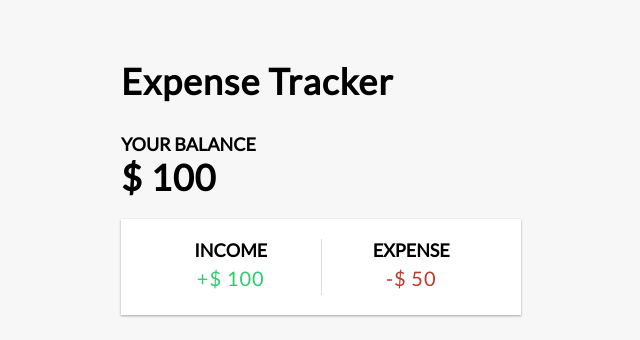
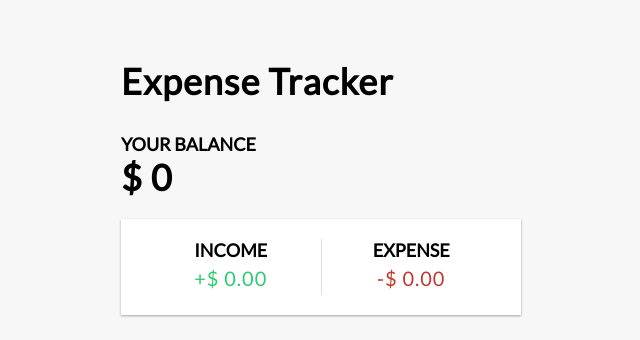
Before and after one commit to muhammadderic/expense-tracker-app, a Vue app in the folder frontend/: page / in a window 1280 px wide. Shown: the top 340 px of the page, without its empty margins (319-959 px from the left). Built offline with nearby package versions, Linux system fonts and the light colour scheme.

Commit message:
Add computed total, income, and expense

```diff
--- a/frontend/src/App.vue
+++ b/frontend/src/App.vue
@@ -5,7 +5,7 @@ import MainBalance from './components/MainBalance.vue';
 import MainHeader from './components/MainHeader.vue'
 import TransactionsList from './components/TransactionsList.vue';
 
-import { ref, onMounted } from 'vue';
+import { ref, computed, onMounted } from 'vue';
 import {useToast} from 'vue-toastification';
 
 const transactions = ref([]);
@@ -18,6 +18,29 @@ onMounted(() => {
   if (savedTransactions) {
     transactions.value = savedTransactions;
   }
+})
+
+// Get total balance
+const total = computed(() => {
+  return transactions.value.reduce((total, transaction) => {
+    return total + transaction.amount;
+  }, 0);
+})
+
+// Get income
+const income = computed(() => {
+  return transactions.value
+    .filter((transaction) => transaction.amount > 0)
+    .reduce((total, transaction) => total + transaction.amount, 0)
+    .toFixed(2);
+})
+
+// Get expense
+const expense = computed(() => {
+  return transactions.value
+    .filter((transaction) => transaction.amount < 0)
+    .reduce((total, transaction) => total + transaction.amount, 0)
+    .toFixed(2);
 })
 
 const handleTransactionsSubmitted = (transactionData) => {
@@ -46,8 +69,8 @@ const saveTransactionsToLocalStorage = () => {
 <template>
   <MainHeader/>
   <div class="container">
-    <MainBalance :total="100"/>
-    <IncomeExpenses :income="100.00" :expense="50.00"/>
+    <MainBalance :total="total"/>
+    <IncomeExpenses :income="income" :expense="expense"/>
     <TransactionsList :transactions="transactions"/>
     <AddTransaction @transactionSubmitted="handleTransactionsSubmitted"/>
   </div>
```
